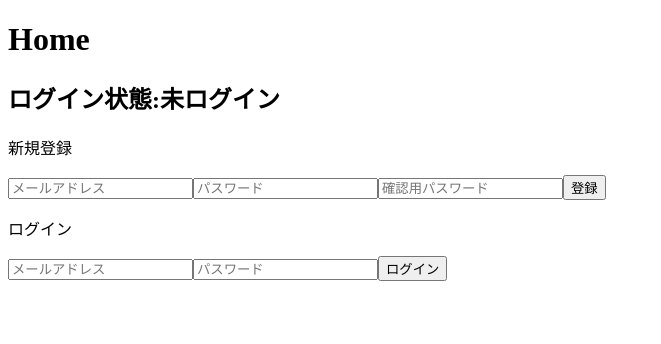
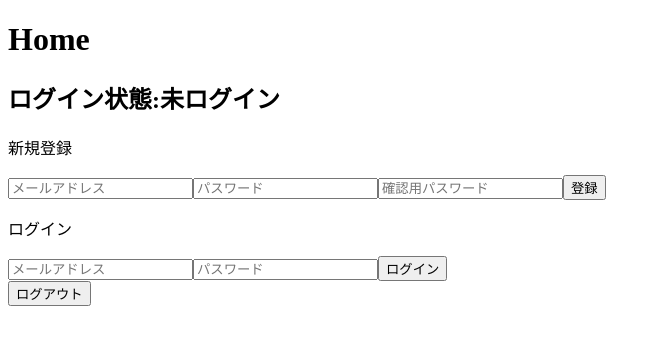
Before and after one commit to gonshiba-n/frontend_tutorial, a React (Create React App) app: page / in a window 1280 px wide. Shown: the top 344 px of the page, without its empty margins (0-661 px from the left). Built offline with nearby package versions, Linux system fonts and the light colour scheme; no server answers.

Commit message:
ログアウトボタン追加

```diff
--- a/src/App.js
+++ b/src/App.js
@@ -13,6 +13,11 @@ export default function App() {
   const handleLogin = (data) => {
     setLoggedInStatus("ログインなう")
     setUser(data.user)
+  }
+
+  const handleLogout = () => {
+    setLoggedInStatus("未ログイン")
+    setUser({})
   }
 
   // 追加
@@ -44,7 +49,12 @@ export default function App() {
           <Route
             exact path={"/"}
             render={props => (
-              <Home {...props} handleLogin={handleLogin} loggedInStatus={loggedInStatus} />
+              <Home
+                {...props}
+                handleLogin={handleLogin}
+                handleLogout={handleLogout}
+                loggedInStatus={loggedInStatus}
+              />
             )}
           />
           <Route
--- a/src/components/Home.js
+++ b/src/components/Home.js
@@ -2,12 +2,20 @@
 import React from 'react'
 import Registration from './auth/Registration'
 import Login from './auth/Login'
+import axios from 'axios'
 
 export default function Home(props){
 
   const handleSuccessfulAuthentication = (data) => {
     props.handleLogin(data)
     props.history.push("/dashboard")
+  }
+
+  const handleLogoutClick = () => {
+    axios.delete("http://localhost:3001/logout", {withCredentials: true})
+      .then(response => {
+        props.handleLogout()
+      }).catch(error => console.log("ログアウトエラー", error))
   }
 
   return(
@@ -17,6 +25,7 @@ export default function Home(props){
       <Registration handleSuccessfulAuthentication={handleSuccessfulAuthentication} />
 
       <Login handleSuccessfulAuthentication={handleSuccessfulAuthentication} />
+      <button onClick={handleLogoutClick}>ログアウト</button>
     </div>
   )
 }
```
